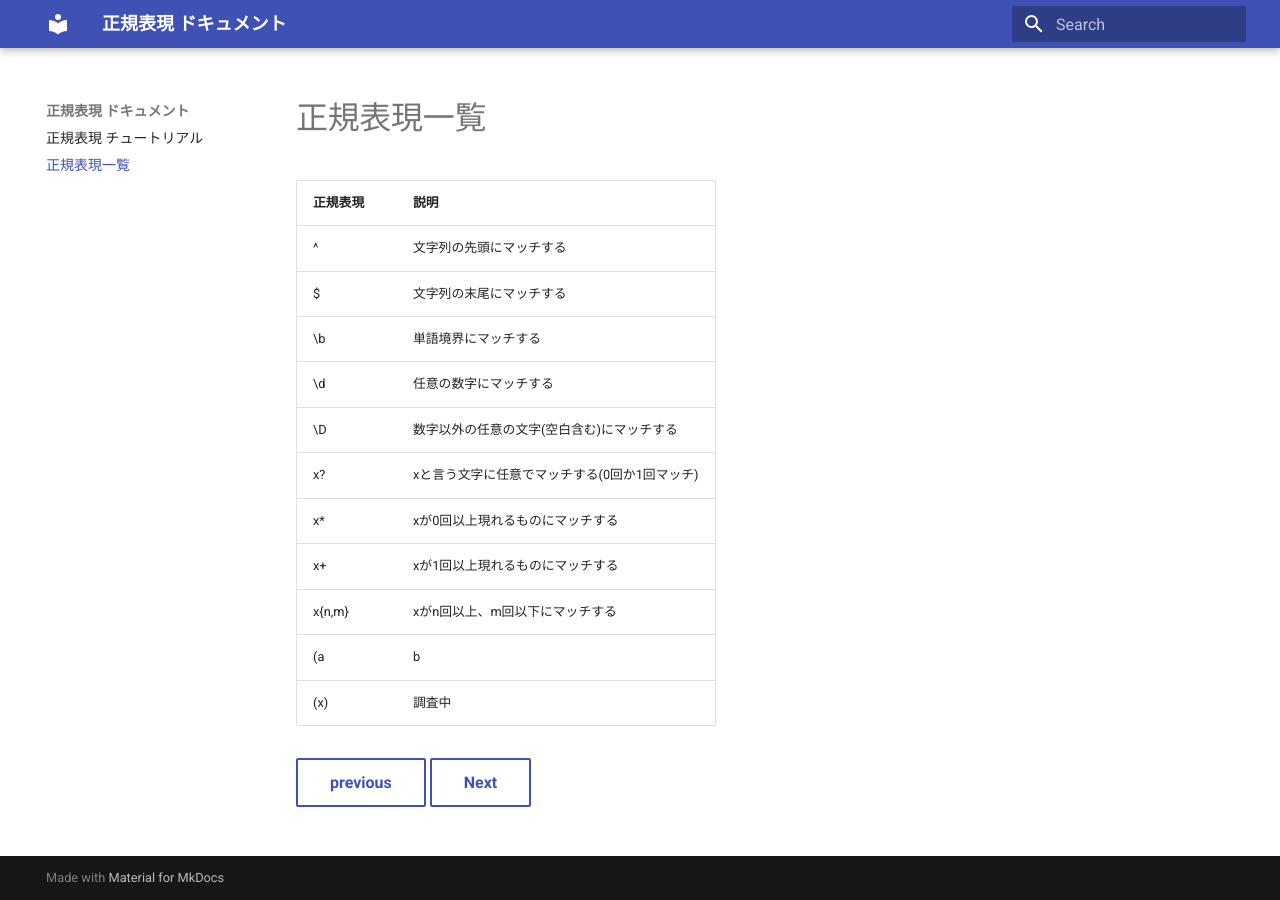
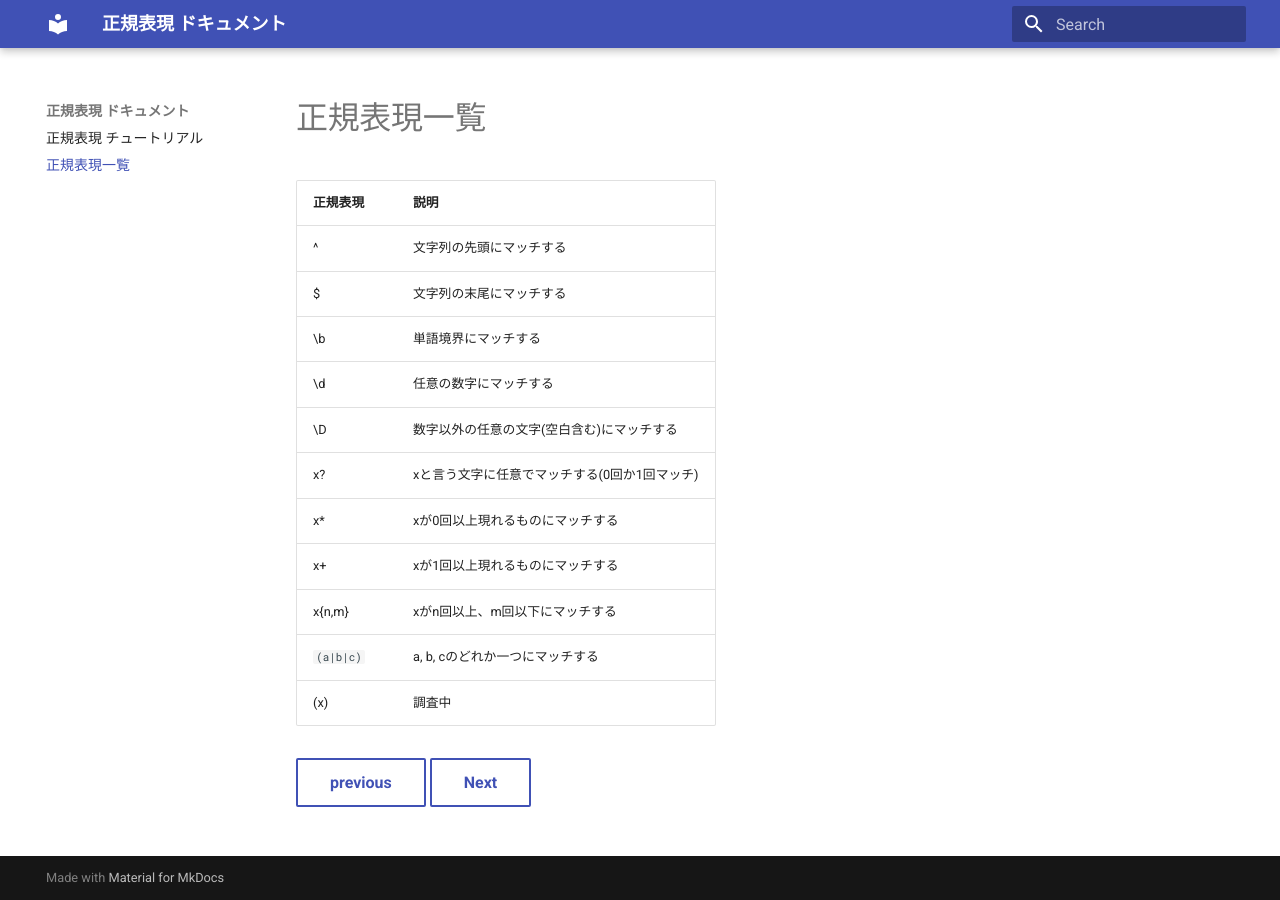
Before and after one commit to tarou-imokenpi/regular-expression-docs, an MkDocs documentation site: the page built from docs/1_1.md, in a window 1280 px wide. Built offline with MkDocs 1.6.1 and Material for MkDocs 9.7.7, drawn with Linux system fonts in a browser that asks for light colours; some of the changed lines change nothing that is shown.

Commit message:
fix: spell

```diff
--- a/docs/1_1.md
+++ b/docs/1_1.md
@@ -11,7 +11,7 @@
 |x*|xが0回以上現れるものにマッチする|
 |x+|xが1回以上現れるものにマッチする|
 |x{n,m}|xがn回以上、m回以下にマッチする|
-|(a|b|c)|a, b, cのどれか一つだけにマッチする|
+|`(a|b|c)`|a, b, cのどれか一つにマッチする|
 |(x)|調査中|
 
 
```
Also changed, not shown: site/1_1/index.html, site/search/search_index.json, 1 other file.
